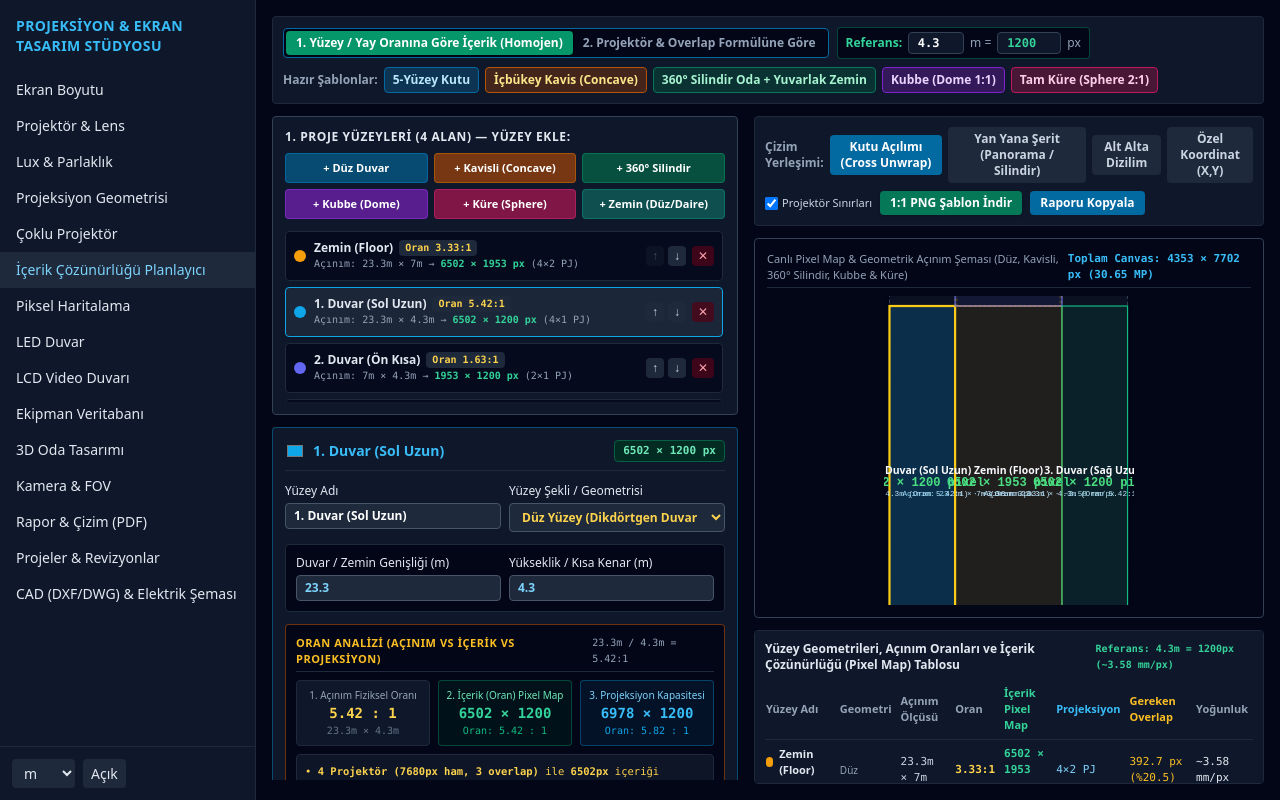
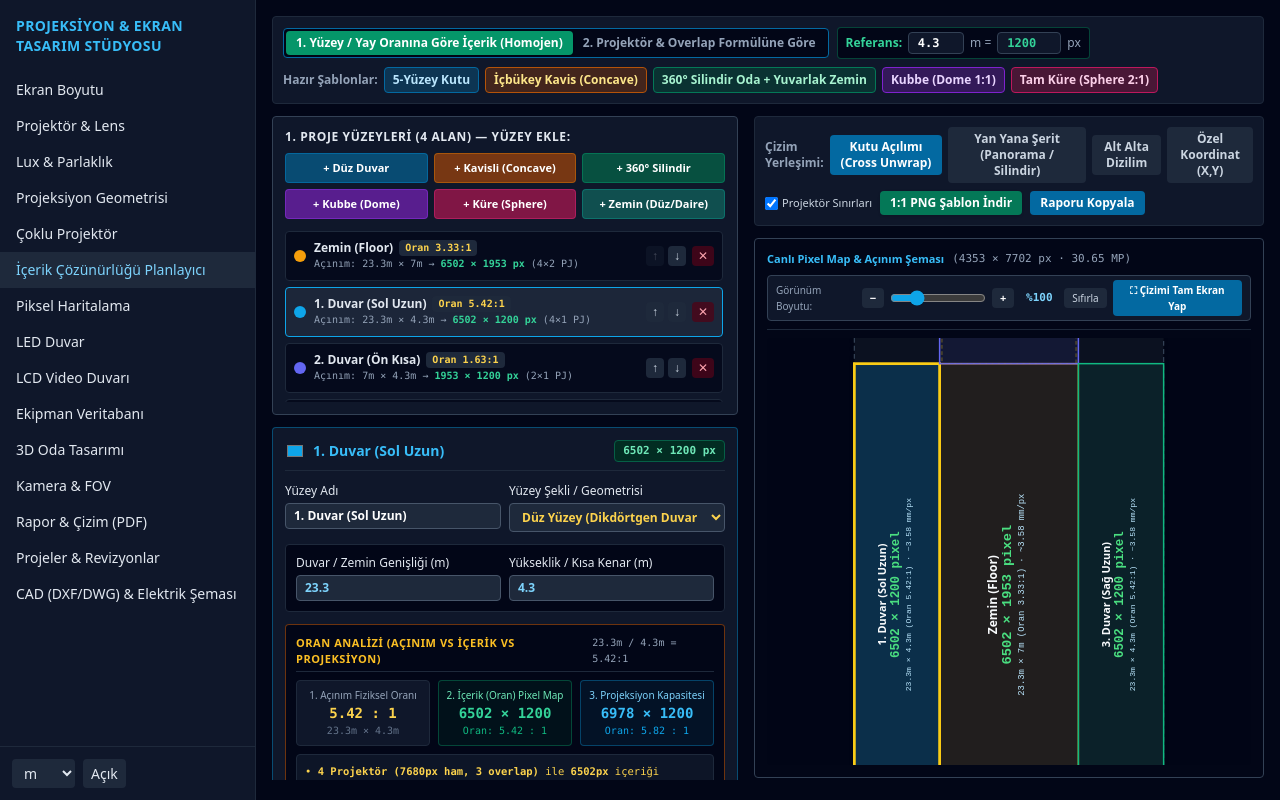
Before and after one commit to kadirylmz/projection-display-design-studio, a React (Vite) app in the folder frontend/: page / in a window 1280 px wide. Both pictures are taken after a click on the button "İçerik Çözünürlüğü Planlayıcı". Built offline with nearby package versions, Linux system fonts and the light colour scheme.

Commit message:
fix(content-planner): yazi tasmasi engellendi (clipPath ve 90 derece dikey hizalama), zoom ve tam ekran modu eklendi

```diff
--- a/frontend/src/modules/ContentPlanner.tsx
+++ b/frontend/src/modules/ContentPlanner.tsx
@@ -222,6 +222,8 @@ export default function ContentPlanner({ unit: _unit }: { unit: LengthUnit }) {
   const [layoutMode, setLayoutMode] = useState<LayoutMode>('cross');
   const [showSlices, setShowSlices] = useState<boolean>(true);
   const [showGrid, setShowGrid] = useState<boolean>(true);
+  const [zoomPct, setZoomPct] = useState<number>(100);
+  const [isExpandedView, setIsExpandedView] = useState<boolean>(false);
 
   // ==========================================
   // HAZIR ODA & ÖZEL GEOMETRİ ŞABLONLARI
@@ -767,21 +769,45 @@ export default function ContentPlanner({ unit: _unit }: { unit: LengthUnit }) {
       g.lineWidth = 6;
       g.strokeRect(s.posX, s.posY, s.drawW, s.drawH);
 
-      const fs = Math.max(24, Math.round(Math.min(s.drawW, s.drawH) / 14));
+      // Yazıların kutu dışına taşmaması için kırpma (clip) ve dikey/yatay akıllı hizalama
+      g.save();
+      g.beginPath();
+      g.rect(s.posX + 8, s.posY + 8, Math.max(20, s.drawW - 16), Math.max(20, s.drawH - 16));
+      g.clip();
+
+      const isVerticalBox = s.drawH > s.drawW * 1.45;
+      const longSide = Math.max(s.drawW, s.drawH);
+      const shortSide = Math.min(s.drawW, s.drawH);
+      const maxTextSpan = longSide * 0.90;
+
+      // Hem kısa kenara hem uzun kenara göre taşmayacak ideal font boyutu
+      const fs = Math.max(16, Math.min(Math.round(shortSide / 7.5), Math.round(longSide / 18)));
+      const cx = s.posX + s.drawW / 2;
+      const cy = s.posY + s.drawH / 2;
+
+      g.translate(cx, cy);
+      if (isVerticalBox) {
+        g.rotate(-Math.PI / 2);
+      }
+
+      g.textAlign = 'center';
       g.fillStyle = '#ffffff';
       g.font = `bold ${fs}px sans-serif`;
-      g.textAlign = 'center';
-      const cx = s.posX + s.drawW / 2;
-      const cy = s.posY + s.drawH / 2;
-      g.fillText(s.name.toUpperCase(), cx, cy - fs * 0.6);
-
-      g.fillStyle = '#38bdf8';
-      g.font = `bold ${Math.round(fs * 0.85)}px monospace`;
-      g.fillText(`${s.netW} × ${s.netH} px (Oran ${s.aspectContent}:1)`, cx, cy + fs * 0.35);
-
-      g.fillStyle = '#94a3b8';
-      g.font = `${Math.round(fs * 0.65)}px monospace`;
-      g.fillText(`Açınım: ${s.effectiveWidthM}m × ${s.effectiveHeightM}m | ${s.cols}×${s.rows} PJ | ~${s.avgMmPerPx} mm/px`, cx, cy + fs * 1.2);
+      g.fillText(s.name.toUpperCase(), 0, -fs * 0.85, maxTextSpan);
+
+      g.fillStyle = '#4ade80';
+      g.font = `bold ${Math.round(fs * 0.92)}px monospace`;
+      g.fillText(`${s.netW} × ${s.netH} px (Oran ${s.aspectContent}:1)`, 0, fs * 0.2, maxTextSpan);
+
+      g.fillStyle = '#bae6fd';
+      g.font = `${Math.round(fs * 0.72)}px monospace`;
+      g.fillText(
+        `Açınım: ${s.effectiveWidthM}m × ${s.effectiveHeightM}m | ${s.cols}×${s.rows} PJ | ~${s.avgMmPerPx} mm/px`,
+        0,
+        fs * 1.15,
+        maxTextSpan
+      );
+      g.restore();
     });
 
     c.toBlob(blob => {
@@ -1535,32 +1561,114 @@ export default function ContentPlanner({ unit: _unit }: { unit: LengthUnit }) {
             </div>
           </div>
 
-          {/* CANLI İNTERAKTİF PIXEL MAP VEKTÖR ÇİZİM ALANI */}
-          <div className="border border-slate-700 rounded bg-slate-950 p-3 flex-1 flex flex-col items-center justify-center min-h-[380px] relative">
-            <div className="w-full flex justify-between items-center text-[11px] text-slate-400 mb-2 border-b border-slate-800 pb-1">
-              <span>
-                Canlı Pixel Map & Geometrik Açınım Şeması (Düz, Kavisli, 360° Silindir, Kubbe & Küre)
+          {/* CANLI İNTERAKTİF PIXEL MAP VEKTÖR ÇİZİM ALANI (ZOOM, TAM EKRAN & SIFIR YAZI TAŞMASI) */}
+          <div
+            className={`border border-slate-700 rounded bg-slate-950 p-3 flex flex-col items-center justify-center ${
+              isExpandedView
+                ? 'fixed inset-3 z-50 shadow-2xl border-sky-500'
+                : 'flex-1 min-h-[540px] relative'
+            }`}
+          >
+            {/* Üst Bilgi ve Büyütme / Küçültme (Zoom) Kontrolleri */}
+            <div className="w-full flex flex-wrap justify-between items-center gap-2 text-[11px] text-slate-300 mb-2 border-b border-slate-800 pb-2">
+              <div className="flex items-center gap-2">
+                <span className="font-semibold text-sky-400">
+                  Canlı Pixel Map & Açınım Şeması
                 </span>
-              <span className="font-mono text-sky-400 font-bold">
-                Toplam Canvas: {calculation.totalCanvasW} × {calculation.totalCanvasH} px ({calculation.megapixels} MP)
+                <span className="font-mono text-slate-400">
+                  ({calculation.totalCanvasW} × {calculation.totalCanvasH} px · {calculation.megapixels} MP)
                 </span>
               </div>
 
-            <div className="w-full flex-1 flex items-center justify-center overflow-auto p-2">
+              {/* Büyüt / Küçült / Tam Ekran Kontrolleri */}
+              <div className="flex items-center gap-1.5 bg-slate-900 px-2 py-1 rounded border border-slate-700">
+                <span className="text-slate-400 text-[10px]">Görünüm Boyutu:</span>
+                <button
+                  onClick={() => setZoomPct(z => Math.max(40, z - 20))}
+                  className="px-2 py-0.5 rounded bg-slate-800 hover:bg-slate-700 text-white font-bold"
+                  title="Küçült (-)"
+                >
+                  −
+                </button>
+                <input
+                  type="range"
+                  min="40"
+                  max="300"
+                  step="10"
+                  value={zoomPct}
+                  onChange={e => setZoomPct(+e.target.value)}
+                  className="w-24 accent-sky-500 cursor-pointer"
+                />
+                <button
+                  onClick={() => setZoomPct(z => Math.min(300, z + 20))}
+                  className="px-2 py-0.5 rounded bg-slate-800 hover:bg-slate-700 text-white font-bold"
+                  title="Büyüt (+)"
+                >
+                  +
+                </button>
+                <span className="font-mono text-sky-300 font-bold w-10 text-center">%{zoomPct}</span>
+                <button
+                  onClick={() => setZoomPct(100)}
+                  className="px-2 py-0.5 rounded bg-slate-800 hover:bg-slate-700 text-slate-300 text-[10px]"
+                >
+                  Sıfırla
+                </button>
+                <button
+                  onClick={() => setIsExpandedView(v => !v)}
+                  className={`px-2.5 py-0.5 rounded font-bold text-[10px] ${
+                    isExpandedView
+                      ? 'bg-rose-700 hover:bg-rose-600 text-white'
+                      : 'bg-sky-700 hover:bg-sky-600 text-white'
+                  }`}
+                >
+                  {isExpandedView ? '✕ Tam Ekrandan Çık' : '⛶ Çizimi Tam Ekran Yap'}
+                </button>
+              </div>
+            </div>
+
+            <div
+              className="w-full flex-1 flex items-center justify-center overflow-auto p-2 bg-slate-950/90 rounded"
+              style={{ maxHeight: isExpandedView ? 'calc(100vh - 95px)' : '620px' }}
+              onWheel={e => {
+                if (e.ctrlKey || e.metaKey) {
+                  e.preventDefault();
+                  setZoomPct(z => Math.min(300, Math.max(40, z + (e.deltaY < 0 ? 15 : -15))));
+                }
+              }}
+            >
               {(() => {
-                const padLeft = 100;
-                const padTop = 80;
-                const padRight = 100;
-                const padBottom = 80;
+                const padLeft = 110;
+                const padTop = 90;
+                const padRight = 110;
+                const padBottom = 90;
                 const vbW = calculation.totalCanvasW + padLeft + padRight;
                 const vbH = calculation.totalCanvasH + padTop + padBottom;
-                const baseFont = Math.max(36, Math.round(Math.max(calculation.totalCanvasW, calculation.totalCanvasH) / 42));
+                const baseFont = Math.max(32, Math.round(Math.max(calculation.totalCanvasW, calculation.totalCanvasH) / 44));
 
                 return (
                   <svg
                     viewBox={`0 0 ${vbW} ${vbH}`}
-                    className="max-w-full max-h-[430px] select-none drop-shadow"
-                  >
+                    style={{
+                      width: `${zoomPct}%`,
+                      height: 'auto',
+                      maxHeight: zoomPct === 100 ? (isExpandedView ? '84vh' : '560px') : 'none',
+                    }}
+                    className="select-none drop-shadow transition-all duration-100"
+                  >
+                    {/* Her yüzey için taşma önleyici clipPath tanımları */}
+                    <defs>
+                      {calculation.surfaces.map(s => (
+                        <clipPath key={`clip-${s.id}`} id={`clip-${s.id}`}>
+                          <rect
+                            x={padLeft + s.posX + 6}
+                            y={padTop + s.posY + 6}
+                            width={Math.max(10, s.drawW - 12)}
+                            height={Math.max(10, s.drawH - 12)}
+                          />
+                        </clipPath>
+                      ))}
+                    </defs>
+
                     {/* Toplam Canvas Dış Sınır Çizgisi */}
                     <rect
                       x={padLeft}
@@ -1578,10 +1686,18 @@ export default function ContentPlanner({ unit: _unit }: { unit: LengthUnit }) {
                       const sx = padLeft + s.posX;
                       const sy = padTop + s.posY;
                       const isSel = s.id === activeSurface?.id;
+
+                      // Dikey ince kutularda (Örn: Kutu açılımındaki Sol/Sağ Uzun Duvarlar) yazıyı 90° dikey döndür!
+                      const isVerticalBox = s.drawH > s.drawW * 1.45;
+                      const longSide = Math.max(s.drawW, s.drawH);
+                      const shortSide = Math.min(s.drawW, s.drawH);
+
+                      // Yazı boyutu hem kısa kenarın 1/7'sini hem de uzun kenarın 1/18'ini aşamaz -> Asla taşmaz!
                       const surfFont = Math.max(
-                        26,
-                        Math.min(baseFont * 1.1, Math.min(s.drawW, s.drawH) / 5.5)
+                        18,
+                        Math.min(baseFont * 1.05, shortSide / 7.2, longSide / 17.5)
                       );
+
                       const cx = sx + s.drawW / 2;
                       const cy = sy + s.drawH / 2;
                       const circleR = Math.min(s.drawW, s.drawH) / 2;
@@ -1603,6 +1719,8 @@ export default function ContentPlanner({ unit: _unit }: { unit: LengthUnit }) {
                             strokeWidth={isSel ? Math.max(8, baseFont * 0.22) : Math.max(4, baseFont * 0.12)}
                           />
 
+                          {/* Yüzey İçi Çizimler ve Yazılar (ClipPath ile kutu dışına taşması %100 engellenir) */}
+                          <g clipPath={`url(#clip-${s.id})`}>
                             {/* Kubbe (Dome) veya Dairesel Zemin ise Polar Fisheye / Daire Çizgileri */}
                             {s.isCircularMask && (
                               <g>
@@ -1640,7 +1758,6 @@ export default function ContentPlanner({ unit: _unit }: { unit: LengthUnit }) {
                             {/* 360° Silindir, Kavisli Duvar ve Tam Küre İçin Derece / Açınım Cetveli */}
                             {(s.geometry === 'cylinder_360' || s.geometry === 'sphere' || s.geometry === 'concave_arc') && !s.rotate90 && (
                               <g>
-                              {/* Yatay Açınım Derece Bölümleri (0° - 90° - 180° - 270° - 360°) */}
                                 {[0, 0.25, 0.5, 0.75, 1].map((ratio, rIdx) => {
                                   const lx = sx + s.drawW * ratio;
                                   const degLabel = Math.round(
@@ -1658,10 +1775,10 @@ export default function ContentPlanner({ unit: _unit }: { unit: LengthUnit }) {
                                         strokeDasharray={`${baseFont * 0.25} ${baseFont * 0.2}`}
                                       />
                                       <text
-                                      x={lx + (ratio === 1 ? -surfFont * 0.4 : ratio === 0 ? surfFont * 0.4 : 0)}
-                                      y={sy + surfFont * 0.75}
+                                        x={lx + (ratio === 1 ? -surfFont * 0.5 : ratio === 0 ? surfFont * 0.5 : 0)}
+                                        y={sy + surfFont * 0.9}
                                         fill="#38bdf8"
-                                      fontSize={surfFont * 0.52}
+                                        fontSize={surfFont * 0.5}
                                         fontFamily="monospace"
                                         fontWeight="bold"
                                         textAnchor={ratio === 1 ? 'end' : ratio === 0 ? 'start' : 'middle'}
@@ -1672,7 +1789,6 @@ export default function ContentPlanner({ unit: _unit }: { unit: LengthUnit }) {
                                   );
                                 })}
 
-                              {/* Küre (Sphere) ise Dikey Enlem Çizgileri (+90° Kuzey, 0° Ekvator, -90° Güney) */}
                                 {s.geometry === 'sphere' && [0.25, 0.5, 0.75].map((yRatio, yIdx) => {
                                   const ly = sy + s.drawH * yRatio;
                                   const latLabel = yRatio === 0.5 ? '0° Ekvator' : yRatio === 0.25 ? '+45° K' : '-45° G';
@@ -1688,8 +1804,8 @@ export default function ContentPlanner({ unit: _unit }: { unit: LengthUnit }) {
                                         strokeDasharray={yRatio === 0.5 ? undefined : `${baseFont * 0.25} ${baseFont * 0.2}`}
                                       />
                                       <text
-                                      x={sx + surfFont * 0.4}
-                                      y={ly - surfFont * 0.2}
+                                        x={sx + surfFont * 0.5}
+                                        y={ly - surfFont * 0.25}
                                         fill="#fda4af"
                                         fontSize={surfFont * 0.48}
                                         fontFamily="monospace"
@@ -1718,24 +1834,24 @@ export default function ContentPlanner({ unit: _unit }: { unit: LengthUnit }) {
                               </g>
                             ))}
 
-                          {/* Yüzey Adı */}
+                            {/* Merkez Bilgi Yazıları (İnce dikey kutularda otomatik 90° dikey döner ve kutuya tam sığar) */}
+                            <g transform={isVerticalBox ? `rotate(-90 ${cx} ${cy})` : undefined}>
                               <text
                                 x={cx}
-                            y={cy - surfFont * 0.85}
+                                y={cy - surfFont * 0.9}
                                 fill="#f8fafc"
-                            fontSize={surfFont * 0.95}
+                                fontSize={surfFont * 0.92}
                                 fontWeight="bold"
                                 textAnchor="middle"
                               >
                                 {s.name}
                               </text>
 
-                          {/* İçerik Pixel Map Çözünürlüğü */}
                               <text
                                 x={cx}
-                            y={cy + surfFont * 0.2}
+                                y={cy + surfFont * 0.18}
                                 fill="#4ade80"
-                            fontSize={surfFont * 1.1}
+                                fontSize={surfFont * 1.05}
                                 fontWeight="bold"
                                 fontFamily="monospace"
                                 textAnchor="middle"
@@ -1743,17 +1859,18 @@ export default function ContentPlanner({ unit: _unit }: { unit: LengthUnit }) {
                                 {s.netW} × {s.netH} pixel
                               </text>
 
-                          {/* Fiziksel Açınım & Oran Bilgisi */}
                               <text
                                 x={cx}
                                 y={cy + surfFont * 1.15}
                                 fill="#bae6fd"
-                            fontSize={surfFont * 0.7}
+                                fontSize={surfFont * 0.68}
                                 fontFamily="monospace"
                                 textAnchor="middle"
                               >
-                            Açınım: {s.effectiveWidthM}m × {s.effectiveHeightM}m (Oran {s.aspectPhysical}:1) · ~{s.avgMmPerPx} mm/px
+                                {s.effectiveWidthM}m × {s.effectiveHeightM}m (Oran {s.aspectPhysical}:1) · ~{s.avgMmPerPx} mm/px
                               </text>
+                            </g>
+                          </g>
                         </g>
                       );
                     })}
```
Lines whose indentation alone changed are shown as unchanged.
